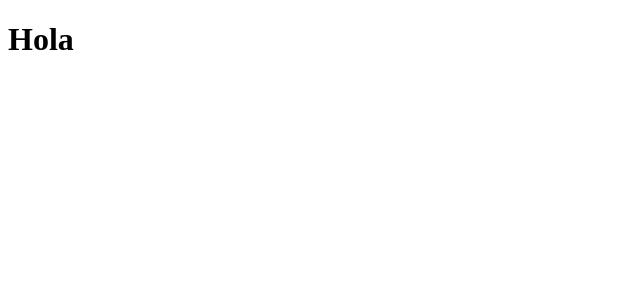
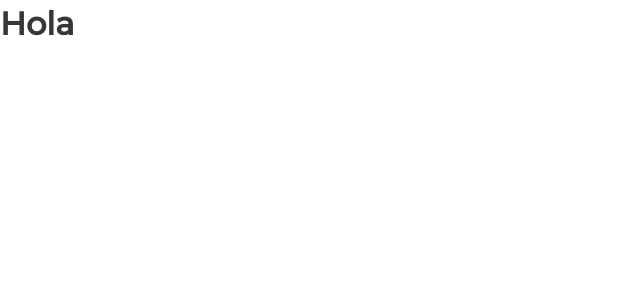
Before and after one commit to Alejandro1709/GetThatHome-Client, a React (Create React App) app: page / in a window 1280 px wide. Shown: the top 300 px of the page, without its empty margins (0-640 px from the left). Built offline with nearby package versions, Linux system fonts and the light colour scheme.

Commit message:
Add: global styles (colors, fonts, utilss, etc)

```diff
--- a/src/App.js
+++ b/src/App.js
@@ -1,8 +1,14 @@
+import styled from "@emotion/styled";
+
+const StyledContainer = styled.div`
+  margin: auto;
+`
+
 function App() {
   return (
-    <div className='App'>
+    <StyledContainer>
       <h1>Hola</h1>
-    </div>
+    </StyledContainer>
   );
 }
 
--- a/src/index.js
+++ b/src/index.js
@@ -1,16 +1,14 @@
-import React from 'react';
-import ReactDOM from 'react-dom/client';
-import App from './App';
-import reportWebVitals from './reportWebVitals';
+import React from "react";
+import ReactDOM from "react-dom/client";
+import App from "./App";
+import { Global } from "@emotion/react";
+import { global, reset } from "./styles";
 
-const root = ReactDOM.createRoot(document.getElementById('root'));
+const root = ReactDOM.createRoot(document.getElementById("root"));
 root.render(
   <React.StrictMode>
+    <Global styles={global} />
+    <Global styles={reset} />
     <App />
   </React.StrictMode>
 );
-
-// If you want to start measuring performance in your app, pass a function
-// to log results (for example: reportWebVitals(console.log))
-// or send to an analytics endpoint. Learn more: https://bit.ly/CRA-vitals
-reportWebVitals();
--- a/src/reportWebVitals.js
+++ /dev/null
@@ -1,13 +0,0 @@
-const reportWebVitals = onPerfEntry => {
-  if (onPerfEntry && onPerfEntry instanceof Function) {
-    import('web-vitals').then(({ getCLS, getFID, getFCP, getLCP, getTTFB }) => {
-      getCLS(onPerfEntry);
-      getFID(onPerfEntry);
-      getFCP(onPerfEntry);
-      getLCP(onPerfEntry);
-      getTTFB(onPerfEntry);
-    });
-  }
-};
-
-export default reportWebVitals;
--- /dev/null
+++ b/src/styles/colors.js
@@ -0,0 +1,17 @@
+export const colors = {
+  primary: {
+    100: "#F48FB126",
+    200: "#FFC1E3",
+    300: "#F48FB1",
+    400: "#BF5F82",
+  },
+  secondary: {
+    100: "#61616126",
+    200: "#FFFFFF",
+    300: "#F5F5F6",
+    400: "#E1E2E1",
+    500: "#8E8E8E",
+    600: "#616161",
+    700: "#373737",
+  }
+};
--- /dev/null
+++ b/src/styles/global.js
@@ -0,0 +1,86 @@
+/** @jsxImportSource @emotion/react */
+import { css } from '@emotion/react';
+import { colors } from './colors';
+import { fonts, typography } from './typography';
+
+export const reset = css`
+  @import url('https://fonts.googleapis.com/css2?family=Montserrat:wght@300;400;500&display=swap');
+  @import url('https://fonts.googleapis.com/css2?family=Inter:wght@300;400;500&display=swap');
+  /* Box sizing rules */
+  *,
+  *::before,
+  *::after {
+    box-sizing: border-box;
+  }
+  /* Remove default margin */
+  body,
+  h1,
+  h2,
+  h3,
+  h4,
+  p,
+  figure,
+  blockquote,
+  dl,
+  dd {
+    margin: 0;
+  }
+  /* Remove list styles on ul, ol elements with a list role, which suggests default styling will be removed */
+  ul[role='list'],
+  ol[role='list'] {
+    list-style: none;
+  }
+  /* Set core root defaults */
+  html:focus-within {
+    scroll-behavior: smooth;
+  }
+  /* Set core body defaults */
+  body {
+    min-height: 100vh;
+    text-rendering: optimizeSpeed;
+    line-height: 1.5;
+    background-color: ${colors.lightgray};
+  }
+  /* A elements that don't have a class get default styles */
+  a:not([class]) {
+    text-decoration-skip-ink: auto;
+  }
+  /* Make images easier to work with */
+  img,
+  picture {
+    max-width: 100%;
+    /* display: block; */
+  }
+  /* Inherit fonts for inputs and buttons */
+  input,
+  button,
+  textarea,
+  select {
+    font: inherit;
+  }
+  /* Remove all animations, transitions and smooth scroll for people that prefer not to see them */
+  @media (prefers-reduced-motion: reduce) {
+    html:focus-within {
+      scroll-behavior: auto;
+    }
+    *,
+    *::before,
+    *::after {
+      animation-duration: 0.01ms !important;
+      animation-iteration-count: 1 !important;
+      transition-duration: 0.01ms !important;
+      scroll-behavior: auto !important;
+    }
+  }
+  #root {
+    margin: 0 auto;
+  }
+`;
+
+export const global = css`
+  body {
+    font-family: ${fonts.primary};
+    color: ${colors.secondary[700]};
+    background-color: ${colors.secondary[200]};
+  }
+`;
--- /dev/null
+++ b/src/styles/index.js
@@ -0,0 +1,5 @@
+import { colors } from "./colors";
+import { reset, global } from "./global";
+import { typography } from "./typography";
+
+export { colors, reset, typography, global };
--- /dev/null
+++ b/src/styles/typography.js
@@ -0,0 +1,96 @@
+export const fonts = {
+  primary: `'Montserrat', sans-serif`,
+  secondary: `'Inter', sans-serif`,
+};
+
+export const typography = {
+  headline: {
+    1: `
+      font-size: 6rem;
+      line-height: 8rem;
+      `,
+    2: `
+      font-size: 4rem;
+      line-height: 5.5rem;
+      `,
+    3: `
+      font-size: 3rem;
+      line-height: 4rem;
+      `,
+    4: `
+      font-size: 2.25rem;
+      line-height: 3rem;
+      `,
+    5: `
+      font-size: 1.5rem;
+      line-height: 2rem;
+      `,
+    6: `
+      font-size: 1.25rem;
+      line-height: 1.75rem;
+      `,
+  },
+  subtitle: {
+    1: `
+      font-size: 1rem;
+      line-height: 1.5rem;
+      font-weight: 400;
+      `,
+    2: `
+      font-size: 0.875rem;
+      line-height: 1.25rem;
+      font-weight: 500;
+      `,
+  },
+  body: {
+    1: `
+      font-size: 1rem;
+      line-height: 1.5rem;
+      letter-spacing: 0.15px;
+      font-weight: 400;
+      `,
+    2: `
+      font-size: 0.875rem;
+      line-height: 1.25rem;
+      font-weight: 400;
+      `,
+  },
+  button: `
+    font-size: 0.875rem;
+    line-height: 1.25rem;
+    letter-spacing: 1.25px;
+    text-transform: uppercase;
+    font-weight: 500;
+  `,
+  caption: `
+    font-size: 0.75rem;
+    line-height: 1rem;
+    font-weight: 400;
+  `,
+  overline: `
+    font-size: 0.625rem;
+    line-height: 1rem;
+    letter-spacing: 1.5px;
+    text-transform: uppercase;
+    font-weight: 400;
+  `,
+};
+
+for (const size in typography.headline) {
+  typography.headline[size] += `
+    font-family: ${fonts.primary};
+  `;
+  if (size === 2) {
+    typography.headline[size] += `
+      font-weight: 300;
+      `;
+  } else if (size === 6) {
+    typography.headline[size] += `
+    font-weight: 500;
+    `;
+  } else {
+    typography.headline[size] += `
+      font-weight: 400;
+      `;
+  }
+}
--- /dev/null
+++ b/src/styles/utils.js
@@ -0,0 +1,4 @@
+export const boxShadow = {
+  1: "box-shadow: 0px 5px 10px rgba(0, 0, 0, 0.2)",
+  2: "box-shadow: 0px 10px 20px rgba(0, 0, 0, 0.2)",
+};
```
